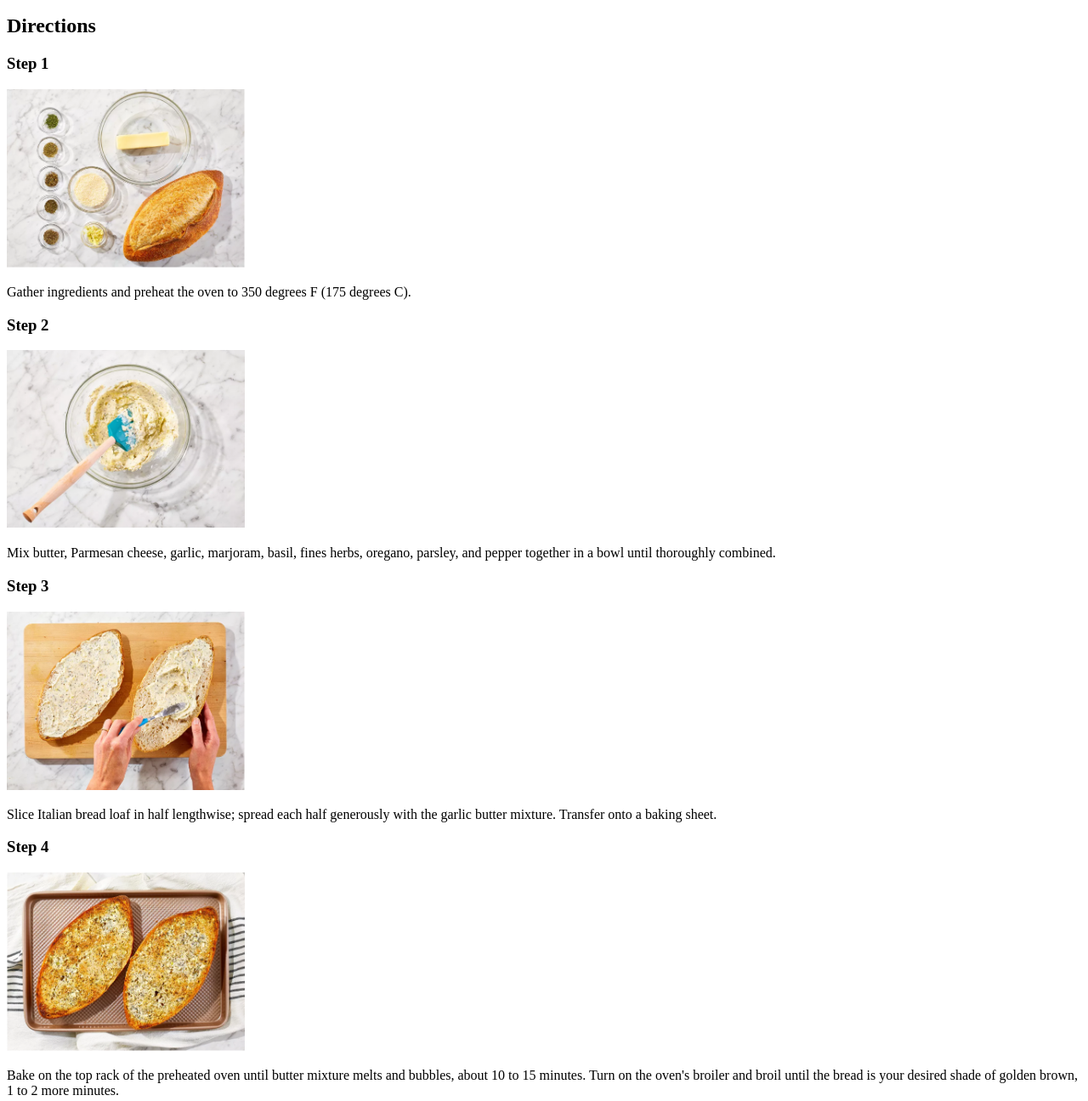
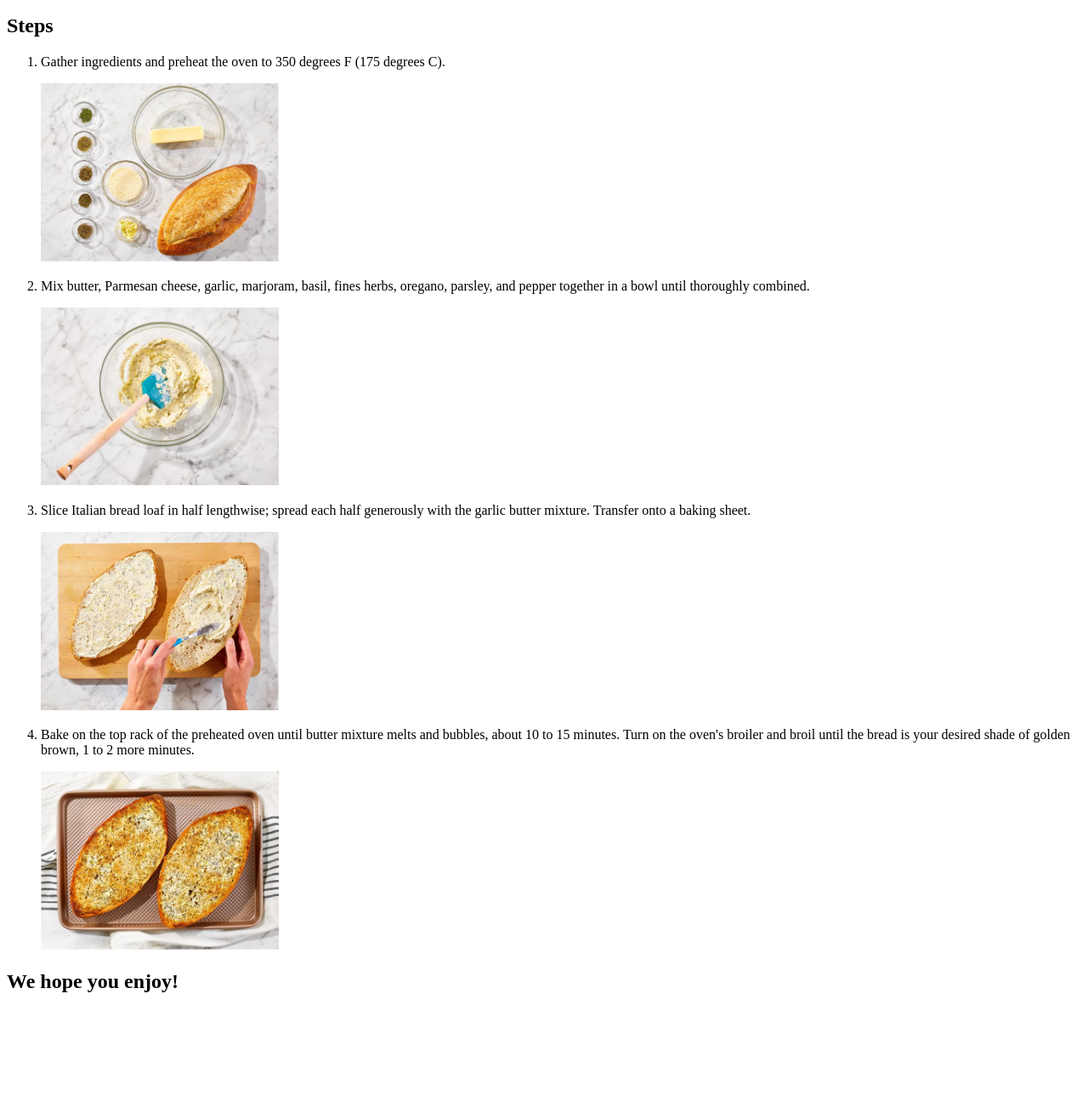
Before and after one commit to NickW16/odin-recipes, a plain HTML site: page recipes/garlic-bread.html in a window 1280 px wide. Shown: the part 601-1897 px from the top of the page at 85% size. After the commit the page ends 1790 px from the top, so only its background shows below. Drawn offline with Linux system fonts and the light colour scheme.

Commit message:
Correct errors in Garlic Bread page

```diff
--- a/recipes/garlic-bread.html
+++ b/recipes/garlic-bread.html
@@ -27,24 +27,30 @@
         <li>1 loaf unsliced Italian bread</li>
     </ul>
 
-    <h2>Directions</h2>
+    <h2>Steps</h2>
+    <ol>
 
-    <h3>Step 1</h3>
-    <img src="img/step1.png" alt="image of step 1" width="280">
-    <p>Gather ingredients and preheat the oven to 350 degrees F (175 degrees C).</p>
+    <li>
+        <p>Gather ingredients and preheat the oven to 350 degrees F (175 degrees C).</p>
+        <img src="img/step1.png" alt="image of step 1" width="280">
+    </li>
 
-    <h3>Step 2</h3>
-    <img src="img/step2.png" alt="image of step 2" width="280">
-    <p>Mix butter, Parmesan cheese, garlic, marjoram, basil, fines herbs, oregano, parsley, and pepper together in a bowl until thoroughly combined.</p>
+    <li>
+        <p>Mix butter, Parmesan cheese, garlic, marjoram, basil, fines herbs, oregano, parsley, and pepper together in a bowl until thoroughly combined.</p>
+        <img src="img/step2.png" alt="image of step 2" width="280">
+    </li>
 
-    <h3>Step 3</h3>
-    <img src="img/step3.png" alt="image of step 3" width="280">
-    <p>Slice Italian bread loaf in half lengthwise; spread each half generously with the garlic butter mixture. Transfer onto a baking sheet.</p>
+    <li>
+        <p>Slice Italian bread loaf in half lengthwise; spread each half generously with the garlic butter mixture. Transfer onto a baking sheet.</p>
+        <img src="img/step3.png" alt="image of step 3" width="280">
+    </li>
 
-    <h3>Step 4</h3>
-    <img src="img/step4.png" alt="image of step 4" width="280">
-    <p>Bake on the top rack of the preheated oven until butter mixture melts and bubbles, about 10 to 15 minutes. Turn on the oven's broiler and broil until the bread is your desired shade of golden brown, 1 to 2 more minutes.</p>
+    <li>
+        <p>Bake on the top rack of the preheated oven until butter mixture melts and bubbles, about 10 to 15 minutes. Turn on the oven's broiler and broil until the bread is your desired shade of golden brown, 1 to 2 more minutes.</p>
+        <img src="img/step4.png" alt="image of step 4" width="280">
+    </li>
 
+    </ol>
     <h2>We hope you enjoy!</h2>
 </body>
 </html>
```
